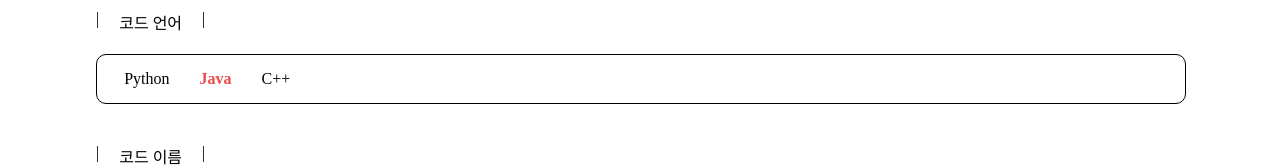
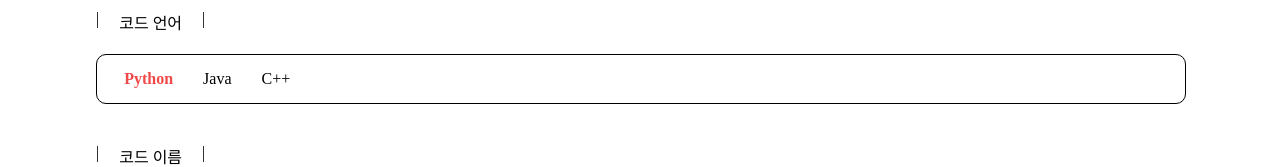
Before and after one commit to AL-PM/ALPM-web, a React (Create React App) app: page /mypage/NewCode in a window 1280 px wide. Shown: the part 228-395 px from the top of the page. Built offline with nearby package versions, Linux system fonts and the light colour scheme; a web font is replaced by a local one.

Commit message:
[MOD] MY_PAGE 새로운 코드 업로드 초기값 오류 수정

```diff
--- a/src/MyPage/NewCodeUpload/NewCodeUpload.jsx
+++ b/src/MyPage/NewCodeUpload/NewCodeUpload.jsx
@@ -22,7 +22,7 @@ function CodeUploadwBtn(){
 function NewCodeUpload() {
   const [code, setCode] = useState("");
   const [description, setDescription] = useState("");
-  const [language, setlanguage] = useState("Java");
+  const [language, setlanguage] = useState("Python");
   const [codeName, setCodeName] = useState("");
 
   const codeKeyDown = (e) => {
```
